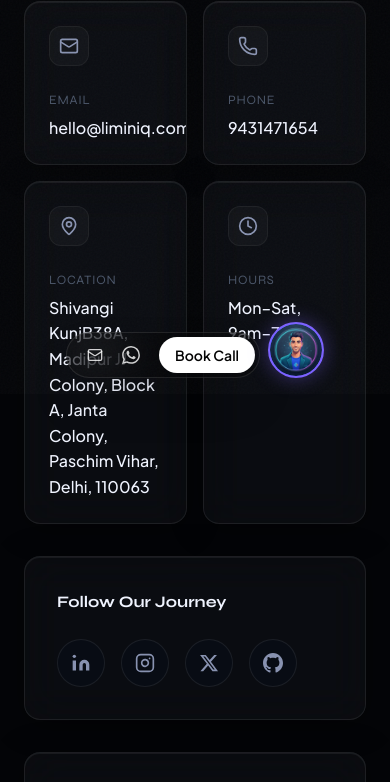
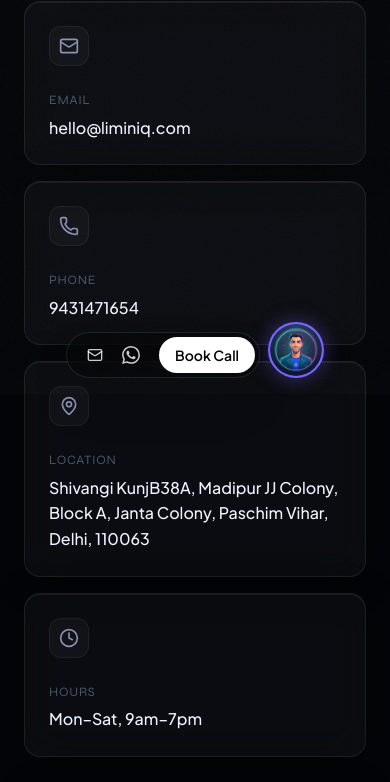
Before and after one commit to ashutosh123se/LimiNiq, a Next.js app: page /contact in a window 390 px wide. Shown: the part 450-1232 px from the top of the page. Built offline with nearby package versions, Linux system fonts and the light colour scheme; no server answers; grey boxes are pictures that could not be loaded.

Commit message:
Fix contact page info grid for mobile

```diff
--- a/components/sections/ContactPage.tsx
+++ b/components/sections/ContactPage.tsx
@@ -109,7 +109,7 @@ export function ContactPage() {
           {/* Left column — info tiles */}
           <div style={{ display: "flex", flexDirection: "column", gap: "2rem" }}>
             {/* Contact details Grid */}
-            <div style={{ display: "grid", gridTemplateColumns: "1fr 1fr", gap: "1rem" }}>
+            <div className="grid grid-cols-1 sm:grid-cols-2 gap-4">
               {CONTACT_INFO.map((c) => (
                 <a
                   key={c.label}
@@ -122,7 +122,7 @@ export function ContactPage() {
                   </div>
                   <div>
                     <div style={{ fontFamily: "var(--font-heading)", fontSize: "0.8rem", color: "var(--text-tertiary)", textTransform: "uppercase", letterSpacing: "0.06em", marginBottom: "0.25rem" }}>{c.label}</div>
-                    <div style={{ fontFamily: "var(--font-body)", fontSize: "1rem", color: "var(--text-primary)", fontWeight: 500 }}>{c.value}</div>
+                    <div style={{ fontFamily: "var(--font-body)", fontSize: "1rem", color: "var(--text-primary)", fontWeight: 500, wordBreak: "break-word" }}>{c.value}</div>
                   </div>
                 </a>
               ))}
```
